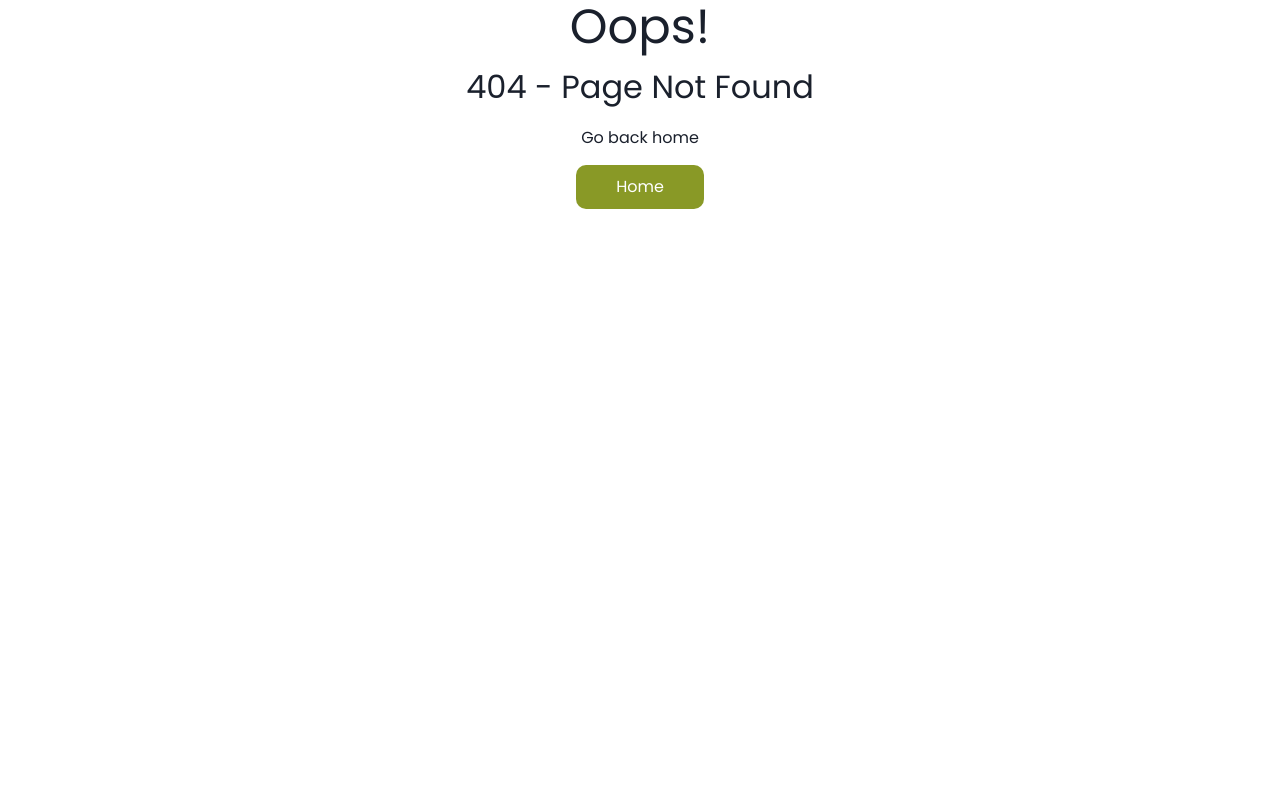
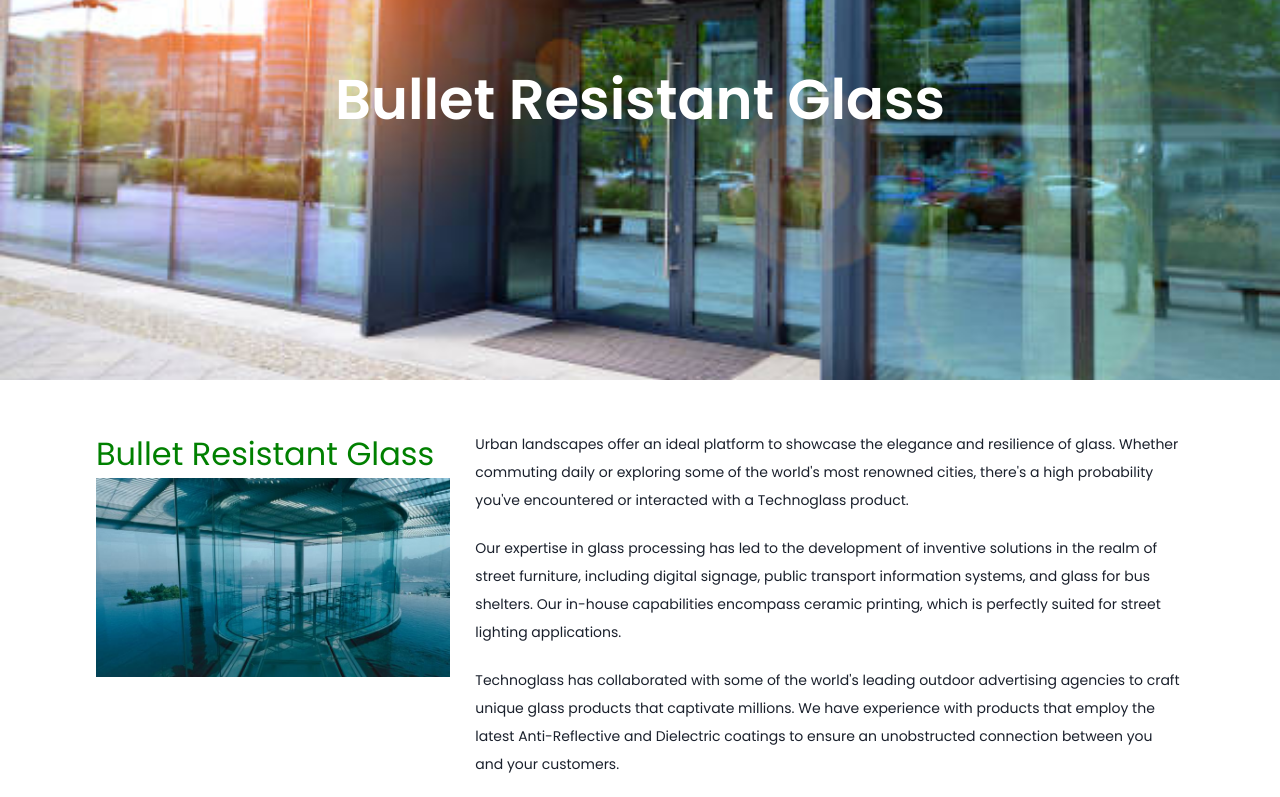
Before and after one commit to adeJoe22/technoglass, a React (Create React App) app: page /sectors/bulletresistance in a window 1280 px wide. Shown: the part 300-1097 px from the top of the page. Before the commit the page ends 800 px from the top, so only its background shows below. Built offline with nearby package versions, Linux system fonts and the light colour scheme.

Commit message:
Bullet resistance page added

```diff
--- a/src/components/navbar/links.js
+++ b/src/components/navbar/links.js
@@ -24,7 +24,8 @@ export const links = [
       { id: 44, label: 'Residential', path: '/sectors/home' },
       { id: 45, label: 'Leisure', path: '/sectors/leisure' },
       { id: 46, label: 'Transport', path: '/sectors/transport' },
-      { id: 47, label: 'World', path: '/sectors/world' },
+      { id: 47, label: 'Automotive Glasses', path: '/sectors/automotive' },
+      { id: 48, label: 'Bullet Resistance', path: '/sectors/bulletresistance' },
     ]
   },
   { id: 5, label: 'GLASS PRODUCTS', path:'/products' },
--- a/src/pages/sectors/World.jsx
+++ b/src/pages/sectors/Automotive.jsx
@@ -6,29 +6,29 @@ import Background from '../../assets/background.jpg'
 import Footer from '../../components/Footer'
 import UniversalGlass from '../../assets/glass-office.jpeg'
 
-export default function World() {
+export default function Automotive() {
   return (
     <WorldWrapper>
          <InnerHero
           backgroundImage={Background}
-          text="World"
+          text="Automotive Glasses"
      />
 
      <MidSection>
       <Left>
         <ImageContainer>
-          <OfficeText>World</OfficeText>
+          <OfficeText>Automotive Glasses</OfficeText>
           <Image src={UniversalGlass}/>
         </ImageContainer>
       </Left>
 
       <Right>
         <Text>
-        Technoglass is committed to transforming Africa's architectural landscape by delivering innovative solutions one project at a time.
+        Technoglass offers a comprehensive range of automotive glass products that meet safety, performance, and aesthetic standards.
         </Text>
 
         <Text>
-        The company's products are marked with the NIS Mark of Quality and conform to local and international standards, making it a trusted partner for significant entities not only in Nigeria but also in the West African Sub-region.
+        These include windshields, side and rear windows, sunroofs, and specialty glass for advanced applications. Their products stand out for their uncompromising safety, enhanced driving comfort, protection from harmful UV rays, and crystal-clear visibility
         </Text>
 
       </Right>
@@ -37,7 +37,7 @@ export default function World() {
      <Card
     Header="Reflecting our customers need."
     text="Friendly, competitive & service driven"
-    button1Text="Give us a call"
+     button1Text="Give us a call"
     button2Text="Send us a mail"
     />
 
--- /dev/null
+++ b/src/pages/sectors/BulletResistance.jsx
@@ -0,0 +1,91 @@
+import React from 'react'
+import {styled} from 'styled-components'
+import InnerHero from '../../components/InnerHero'
+import Card from '../../components/Card'
+import Glass from '../../assets/glass.jpg'
+import Footer from '../../components/Footer'
+import UniversalGlass from '../../assets/glass-office.jpeg'
+
+export default function BulletResistance() {
+  return (
+    <CityWrapper>
+         <InnerHero
+          backgroundImage={Glass}
+          text="Bullet Resistant Glass"
+     />
+
+     <MidSection>
+      <Left>
+        <ImageContainer>
+          <OfficeText>Bullet Resistant Glass</OfficeText>
+          <Image src={UniversalGlass}/>
+        </ImageContainer>
+      </Left>
+
+      <Right>
+        <Text>
+        Urban landscapes offer an ideal platform to showcase the elegance and resilience of glass. Whether commuting daily or exploring some of the world's most renowned cities, there's a high probability you've encountered or interacted with a Technoglass product.
+        </Text>
+
+        <Text>
+        Our expertise in glass processing has led to the development of inventive solutions in the realm of street furniture, including digital signage, public transport information systems, and glass for bus shelters. Our in-house capabilities encompass ceramic printing, which is perfectly suited for street lighting applications.
+        </Text>
+
+        <Text>
+        Technoglass has collaborated with some of the world's leading outdoor advertising agencies to craft unique glass products that captivate millions. We have experience with products that employ the latest Anti-Reflective and Dielectric coatings to ensure an unobstructed connection between you and your customers.
+        </Text>
+      </Right>
+     </MidSection>
+
+     <Card
+    Header="Reflecting our customers need."
+    text="Friendly, competitive & service driven"
+    button1Text="Give us a call"
+    button2Text="Send us a mail"
+    />
+
+    <Footer />
+    </CityWrapper>
+  )
+}
+
+
+const CityWrapper = styled.div``
+const MidSection = styled.div`
+  padding: 50px 0;
+  display: flex;
+  gap: 25px;
+  width: 85%;
+  margin: auto;
+    @media (max-width: 767px) {
+    flex-direction: column;
+  }
+
+`
+const Text = styled.p`
+  margin-bottom: 20px;
+  font-size: 14px;
+  line-height: 2;
+`
+const OfficeText = styled.p`
+  font-size: 2rem;
+  color: green;
+`
+const Left = styled.div`
+flex: 1;
+`
+const Right = styled.div`
+flex: 2;
+`
+const ImageContainer = styled.div`
+
+`
+const Image = styled.img`
+
+`
+// const UnorderedList = styled.ul`
+// padding-left: 15px;
+// `
+// const OrderedList = styled.li`
+//   font-size: 14px;
+// `
```
Also changed, not shown: src/router/index.js (+8 -3 lines).
